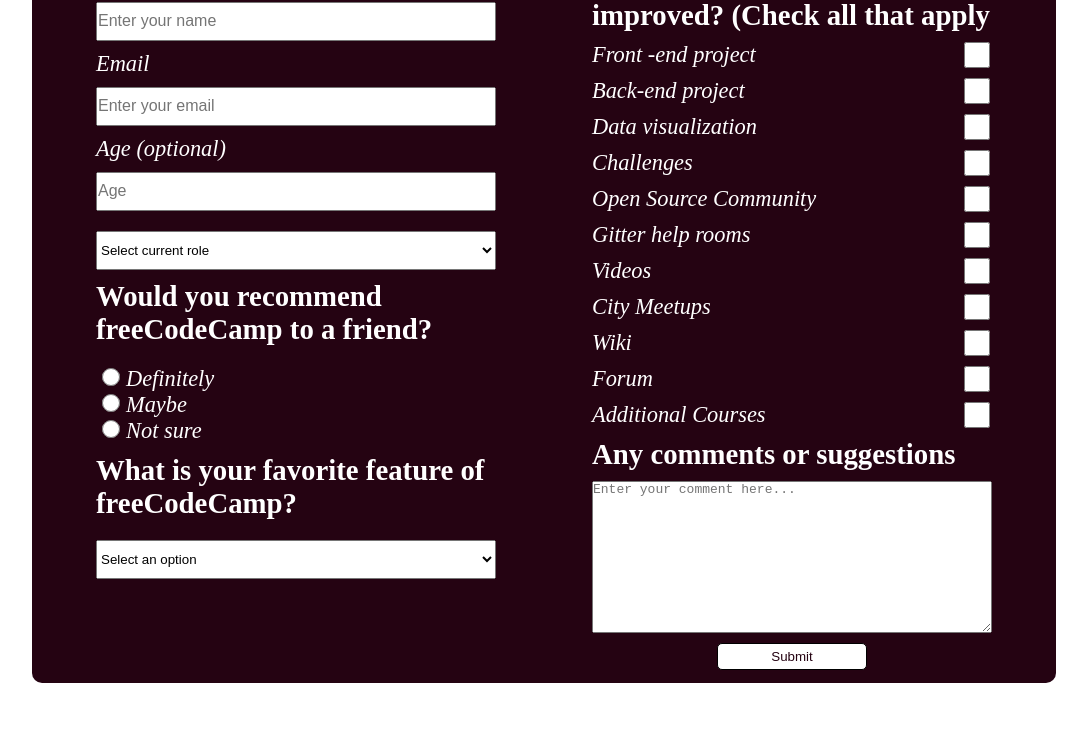
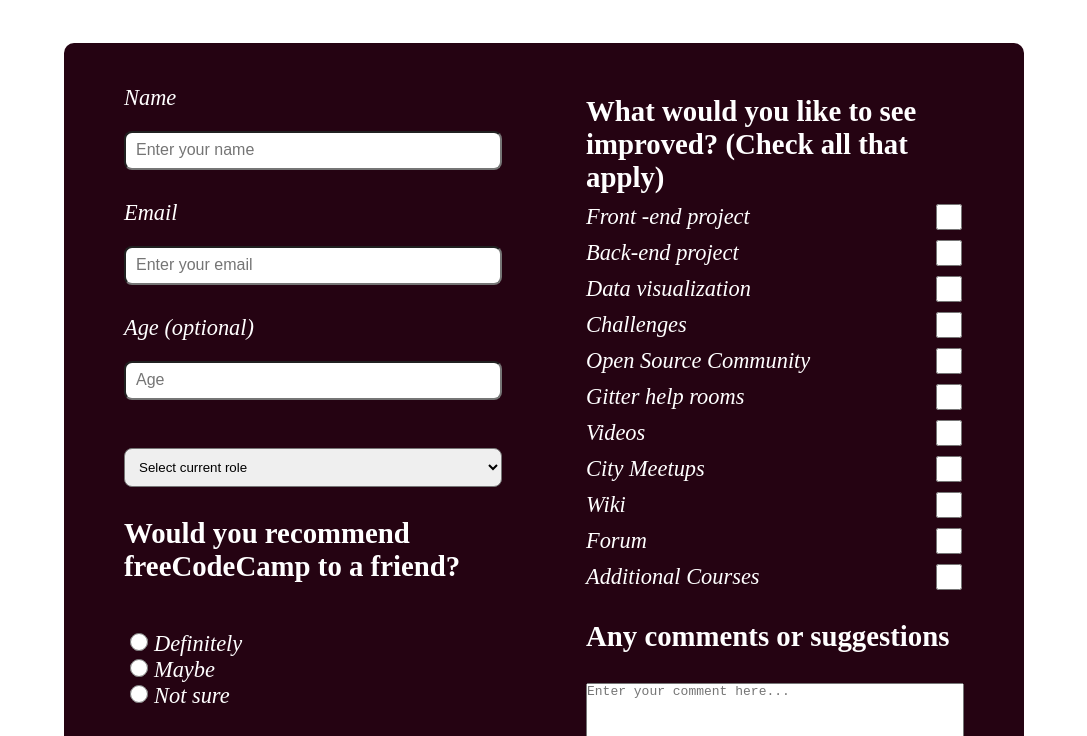
Before and after one commit to OluwaseunSodeeq/freecodecamp-survey-form, a plain HTML site: page index.html in a window 1280 px wide. Shown: the part 112-848 px from the top of the page, without its empty margins (96-1183 px from the left). Drawn offline with Linux system fonts and the light colour scheme; a web font is replaced by a local one.

Commit message:
final commit

```diff
--- a/index.html
+++ b/index.html
@@ -1,26 +1,53 @@
 <html lang="en">
   <head>
-    <meta charset="UTF-8">
-    <meta http-equiv="X-UA-Compatible" content="IE=edge">
-    <meta name="viewport" content="width=device-width, initial-scale=1.0">
+    <meta charset="UTF-8" />
+    <meta http-equiv="X-UA-Compatible" content="IE=edge" />
+    <meta name="viewport" content="width=device-width, initial-scale=1.0" />
     <title>Survey-Form</title>
-    <link rel="stylesheet" href="styles.css">
+    <link rel="stylesheet" href="styles.css" />
   </head>
   <body>
     <header>
       <h1 id="title">freeCodeCamp Survey Form</h1>
-        <p id="description">Thank you for taking the time to help us improve the platform</p>
+      <p id="description">
+        Thank you for taking the time to help us improve the platform
+      </p>
     </header>
     <form action="" id="survey-form">
       <div class="former">
         <!-- inputs -->
 
-                <label for="name" id="name-label" class="block">Name<input type="text" id="name" class="form-control block" placeholder="Enter your name" required></label>
-                <label for="name" id="email-label" class="block">Email <input type="email" id="email" class="form-control block " placeholder="Enter your email" required></label>
-                <label for="name" id="number-label" class="block">Age (optional) <input type="number" id="number" class="form-control block " placeholder="Age" min="18" max="70" required></label>
+        <label for="name" id="name-label" class="block"
+          >Name<input
+            type="text"
+            id="name"
+            class="form-control block"
+            placeholder="Enter your name"
+            required
+        /></label>
+        <label for="name" id="email-label" class="block"
+          >Email
+          <input
+            type="email"
+            id="email"
+            class="form-control block"
+            placeholder="Enter your email"
+            required
+        /></label>
+        <label for="name" id="number-label" class="block"
+          >Age (optional)
+          <input
+            type="number"
+            id="number"
+            class="form-control block"
+            placeholder="Age"
+            min="18"
+            max="70"
+            required
+        /></label>
 
         <!-- select-options   -->
-            <select name="" id="dropdown" class="block" >
+        <select name="" id="dropdown" class="block">
           <option value="" selected>Select current role</option>
           <option value="1">student</option>
           <option value="2">Full Time job</option>
@@ -29,58 +56,172 @@
           <option value="5">Others</option>
         </select>
         <!-- radio-buttons -->
-            <label id="radio-buttons" class=" question block">Would you recommend freeCodeCamp to a friend?</label>
+        <label id="radio-buttons" class="question block"
+          >Would you recommend freeCodeCamp to a friend?</label
+        >
         <ul class="formerBox">
-                <li><input type="radio" name="account-type" id="first-radio-button"  value="Definitely" class="box11"><label for="first-radio-button">Definitely</label></li>
-                <li><input type="radio" name="account-type" id="second-radio-button"  value="Maybe" class="box11"><label for="second-radio-button">Maybe</label></li>
-                <li><input type="radio" name="account-type" id="third-radio-button"  value="not-sure"  class="box11"><label for="third-radio-button" >Not sure</label></li>
+          <li>
+            <input
+              type="radio"
+              name="account-type"
+              id="first-radio-button"
+              value="Definitely"
+              class="box11"
+            /><label for="first-radio-button">Definitely</label>
+          </li>
+          <li>
+            <input
+              type="radio"
+              name="account-type"
+              id="second-radio-button"
+              value="Maybe"
+              class="box11"
+            /><label for="second-radio-button">Maybe</label>
+          </li>
+          <li>
+            <input
+              type="radio"
+              name="account-type"
+              id="third-radio-button"
+              value="not-sure"
+              class="box11"
+            /><label for="third-radio-button">Not sure</label>
+          </li>
         </ul>
         <!-- checkboxes -->
-            <label for="" class=" question block " >What is your favorite feature of freeCodeCamp?</label>
-            <select name="" id="dropdown" class="block" >
-                <option value=""selected>Select an option</option>
+        <label for="" class="question block"
+          >What is your favorite feature of freeCodeCamp?</label
+        >
+        <select name="" id="dropdown" class="block">
+          <option value="" selected>Select an option</option>
           <option value="1">challenges</option>
           <option value="2">project</option>
           <option value="3">Community</option>
           <option value="4">Open source</option>
-
         </select>
       </div>
       <div class="latter">
         <ul class="latterBox">
-                <li><label for="checkboxes" class=" latterBox question">What would you like to see improved? (Check all that apply</label>
-                <li><label for="checkboxes" >Front  -end project</label><input type="checkbox" id="checkboxes" class="blockBox box11" value="Front-end project" ></li>
-                <li><label for="checkboxes" >Back-end project</label><input type="checkbox" id="checkboxes" class="blockBox box11" value="Back-end project"></li>
-                <li><label for="checkboxes" >Data visualization</label><input type="checkbox" id="checkboxes" class="blockBox box11" value="Data visualization"></li>
-                <li><label for="checkboxes" >Challenges</label><input type="checkbox" id="checkboxes" class="blockBox box11" value="Challenges"></li>
-                <li><label for="checkboxes" >Open Source Community</label><input type="checkbox" id="checkboxes" class="blockBox box11" value="Open Source Community"></li>
-                <li><label for="checkboxes" >Gitter help rooms</label><input type="checkbox" id="checkboxes" class="blockBox box11" value="Gitter help rooms"></li>
-                <li><label for="checkboxes" >Videos</label><input type="checkbox" id="checkboxes" class="blockBox box11" value="Videos"></li>
-                <li><label for="checkboxes" >City Meetups</label><input type="checkbox" id="checkboxes" class="blockBox box11" value="City Meetups"></li>
-                <li><label for="checkboxes" >Wiki</label><input type="checkbox" id="checkboxes" class="blockBox box11" value="Wiki"></li>
-                <li><label for="checkboxes" >Forum</label><input type="checkbox" id="checkboxes" class="blockBox box11" value="Forum"></li>
-                <li><label for="checkboxes" >Additional Courses</label> <input type="checkbox" id="checkboxes " class="blockBox box11" value="Additional Courses"></li>
+          <li>
+            <label for="checkboxes" class="latterBox question"
+              >What would you like to see improved? (Check all that
+              apply)</label
+            >
+          </li>
+          <li>
+            <label for="checkboxes">Front -end project</label
+            ><input
+              type="checkbox"
+              id="checkboxes"
+              class="blockBox box11"
+              value="Front-end project"
+            />
+          </li>
+          <li>
+            <label for="checkboxes">Back-end project</label
+            ><input
+              type="checkbox"
+              id="checkboxes"
+              class="blockBox box11"
+              value="Back-end project"
+            />
+          </li>
+          <li>
+            <label for="checkboxes">Data visualization</label
+            ><input
+              type="checkbox"
+              id="checkboxes"
+              class="blockBox box11"
+              value="Data visualization"
+            />
+          </li>
+          <li>
+            <label for="checkboxes">Challenges</label
+            ><input
+              type="checkbox"
+              id="checkboxes"
+              class="blockBox box11"
+              value="Challenges"
+            />
+          </li>
+          <li>
+            <label for="checkboxes">Open Source Community</label
+            ><input
+              type="checkbox"
+              id="checkboxes"
+              class="blockBox box11"
+              value="Open Source Community"
+            />
+          </li>
+          <li>
+            <label for="checkboxes">Gitter help rooms</label
+            ><input
+              type="checkbox"
+              id="checkboxes"
+              class="blockBox box11"
+              value="Gitter help rooms"
+            />
+          </li>
+          <li>
+            <label for="checkboxes">Videos</label
+            ><input
+              type="checkbox"
+              id="checkboxes"
+              class="blockBox box11"
+              value="Videos"
+            />
+          </li>
+          <li>
+            <label for="checkboxes">City Meetups</label
+            ><input
+              type="checkbox"
+              id="checkboxes"
+              class="blockBox box11"
+              value="City Meetups"
+            />
+          </li>
+          <li>
+            <label for="checkboxes">Wiki</label
+            ><input
+              type="checkbox"
+              id="checkboxes"
+              class="blockBox box11"
+              value="Wiki"
+            />
+          </li>
+          <li>
+            <label for="checkboxes">Forum</label
+            ><input
+              type="checkbox"
+              id="checkboxes"
+              class="blockBox box11"
+              value="Forum"
+            />
+          </li>
+          <li>
+            <label for="checkboxes">Additional Courses</label>
+            <input
+              type="checkbox"
+              id="checkboxes "
+              class="blockBox box11"
+              value="Additional Courses"
+            />
+          </li>
         </ul>
         <!-- textarea -->
         <label for="" class="block question">Any comments or suggestions</label>
-            <textarea name="" id="" class="block" cols="30" rows="10" placeholder="Enter your comment here..."></textarea>
+        <textarea
+          name=""
+          id=""
+          class="block"
+          cols="30"
+          rows="10"
+          placeholder="Enter your comment here..."
+        ></textarea>
         <button id="submit" class="block">Submit</button>
-
-
       </div>
-        <!-- <div class="last-line block"></div>
-        <div class="copyright block">&COPY; Sodeeq Oluwaseun 2022.</div>
-             -->
-
-
+      <!-- <div class="last-line block"></div> -->
     </form>
-
-
-
-
-
+    <div class="copyright block">&COPY; Oluwaseun Sodeeq 2022.</div>
   </body>
-
-
-
 </html>
--- a/styles.css
+++ b/styles.css
@@ -1,104 +1,105 @@
-/* *,
-*::before,
-*::after {
-  box-sizing: border-box;
-} */
-@import url('https://fonts.googleapis.com/css2?family=Gentium+Plus:ital,wght@0,400;0,700;1,400&display=swap');
+@import url("https://fonts.googleapis.com/css2?family=Gentium+Plus:ital,wght@0,400;0,700;1,400&display=swap");
 * {
   margin: 0;
   padding: 0;
   box-sizing: border-box;
 }
 :root {
-    --main-bg-color:#ffffff;
-    --form-bg-color:#250312;
-    --text-color-one:#FFFFFF;
-    --button-color:#000;
-
-
-
+  --main-bg-color: #ffffff;
+  --form-bg-color: #250312;
+  --text-color-one: #ffffff;
+  --button-color: #000;
 }
 /* BODY */
 body {
   width: 100%;
-    background-color: var( --main-bg-color);
+  max-width: 1200px;
+  background-color: var(--main-bg-color);
   z-index: -1;
-
+  margin: 0 auto;
 }
 body header {
-    font-family:'Gentum Plus' serif;
+  font-family: "Gentum Plus" serif;
   font-weight: 700;
 }
 label {
-    font-family: 'Gentum Plus' sans-serif;
+  font-family: "Gentum Plus" sans-serif;
   font-style: italic;
   font-weight: 400;
 }
 body p {
-    font-family: 'Gentum Plus' sans-serif;
+  font-family: "Gentum Plus" sans-serif;
   font-style: normal;
   font-weight: 400;
-
 }
 input:hover,
 button:hover,
 #checkboxes:hover,
 select:hover,
-textarea:hover{
-    border:2px dashed var(--button-color);
+textarea:hover {
+  border: 2px dashed var(--button-color);
 }
-
 
 /* HEADER-SECTION */
 header {
   width: 100%;
   text-align: center;
   color: var(--form-bg-color);
-
+  margin-top: 50px;
 }
-.desccription{
+.desccription {
   font-size: 1.2rem;
   color: var(--form-bg-color);
+  font-weight: 700;
 }
-
-
 
 /* FORM-BODY */
 
 form {
-    background-color:var(--form-bg-color) ;
+  background-color: var(--form-bg-color);
   height: auto;
   border-radius: 10px;
-    margin-top: 20px;
+  height: auto;
+  padding-bottom: 100px;
+}
+#survey-form {
+  margin-top: 50px;
 }
 .block {
   display: block;
-    margin-top: 10px;
+  margin-top: 30px;
 }
-form ::placeholder{
+form ::placeholder {
   font-size: medium;
 }
 
-
 /* former form */
 
-.former,.latter {
-    width: 400px;
-
+.former,
+.latter {
+  width: 45%;
 }
-input[type=text],input[type=number],input[type=email],
+.latter {
+  margin-top: 30px;
+}
+input[type="text"],
+input[type="number"],
+input[type="email"],
 select {
-    margin-top: 10px;
+  margin-top: 20px;
   width: 100%;
-    padding: 10px 0px;
+  padding: 10px 10px;
+  border-radius: 8px;
 }
 select {
-    margin-top: 50px;
+  margin-top: -20px;
+  padding-left: 10px;
 }
-#dropdown,.formerBox {
-    margin-top: 20px;
+#dropdown,
+.formerBox {
+  margin-top: 48px;
 }
-input[type=radio]{
+input[type="radio"] {
   width: 18px;
   height: 18px;
 }
@@ -106,9 +107,9 @@
 /* latter form */
 
 form label {
-    color:var(--text-color-one);
+  color: var(--text-color-one);
   font-size: 1.4rem;
-    font-family: 'Gentum Plus' sans-serif;
+  font-family: "Gentum Plus" sans-serif;
   font-style: italic;
   display: inline;
 }
@@ -116,25 +117,20 @@
   font-size: 1.8rem;
   font-style: normal;
   font-weight: 700;
-
 }
 ul {
   list-style-type: none;
 }
 
 .latter > ul > li {
-    width: 400px;
-    padding-top:10px ;
+  width: 100%;
+  padding-top: 10px;
   display: flex;
   justify-content: space-between;
-
-
 }
 input.box11 {
-
   width: 30px;
 }
-
 
 form {
   width: 80%;
@@ -143,19 +139,23 @@
   display: flex;
   justify-content: space-between;
 }
-textarea{
+textarea {
   width: 100%;
 }
-button{
+#submit {
   width: 150px;
   padding: 5px;
-    background-color:var(--text-color-one) ;
-    color:var(--form-bg-color) ;
+  background-color: var(--text-color-one);
+  color: var(--form-bg-color);
   border-radius: 5px;
-    border:1px solid var(--button-color) ;
-    margin: 0 auto;
+  border: 1px solid var(--button-color);
+  margin: 10px auto 0px;
 }
-
+.copyright {
+  color: var(--form-bg-color);
+  font-weight: 600;
+  text-align: center;
+}
 /* FOOTER */
 /* .last-line {
     height: 2px;
@@ -164,21 +164,29 @@
     color: var(--text-color-one);
 } */
 
-@media (max-width:768px)  {
+@media (max-width: 768px) {
   form {
-        width: 400px;
+    width: 90%;
     flex-direction: column;
-        padding-right: 10px;
-
+    justify-content: center;
+    padding-bottom: 20px;
   }
-    .former,.latter {
-        min-width: 350px;
+  .former,
+  .latter {
+    width: 90%;
+    min-width: 300px;
     margin: 0 auto;
   }
-    .latter > ul > li,textarea,input[type=text],input[type=number],input[type=email],select {
-        width: 80%;
+  .latter > ul > li,
+  textarea,
+  input[type="text"],
+  input[type="number"],
+  input[type="email"],
+  select {
+    /* width: 80%; */
+    width: 100%;
   }
-    form label{
+  form label {
     font-size: 1rem;
   }
   .question {
@@ -186,22 +194,41 @@
     font-size: 1.4rem;
   }
 }
-
-@media (max-width:400px) {
-    form {
-        width: 350px;
-        flex-direction: column;
-        padding-right: 10px;
-
-    }
-    .former,.latter {
-        width: 320px;
+@media (max-width: 600px) {
+  .former,
+  .latter {
+    width: 90%;
+    min-width: 300px;
     margin: 0 auto;
   }
-    .latter > ul > li,textarea,input[type=text],input[type=number],input[type=email],select {
-        width: 90%;
+  .latter > ul > li,
+  textarea,
+  input[type="text"],
+  input[type="number"],
+  input[type="email"],
+  select {
+    width: 100%;
   }
-    form label{
+}
+@media (max-width: 400px) {
+  form {
+    width: 100%;
+    overflow-x: hidden;
+  }
+  .former,
+  .latter {
+    width: 95%;
+    margin: 0 auto;
+  }
+  .latter > ul > li,
+  textarea,
+  input[type="text"],
+  input[type="number"],
+  input[type="email"],
+  select {
+    width: 100%;
+  }
+  form label {
     font-size: 1rem;
   }
   .question {
@@ -209,7 +236,5 @@
   }
   button {
     text-align: center;
-
   }
-
 }
```
Lines whose indentation alone changed are shown as unchanged.
